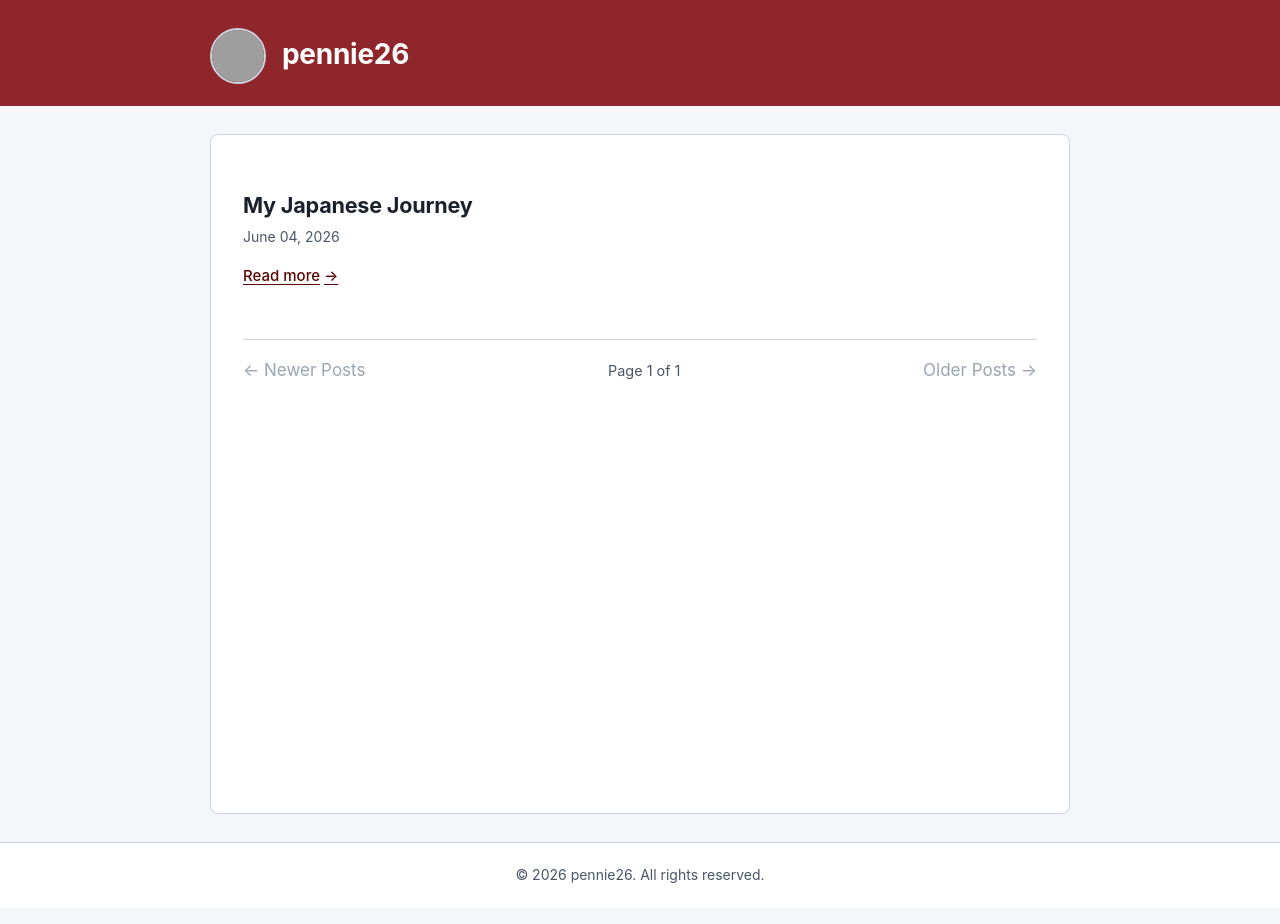
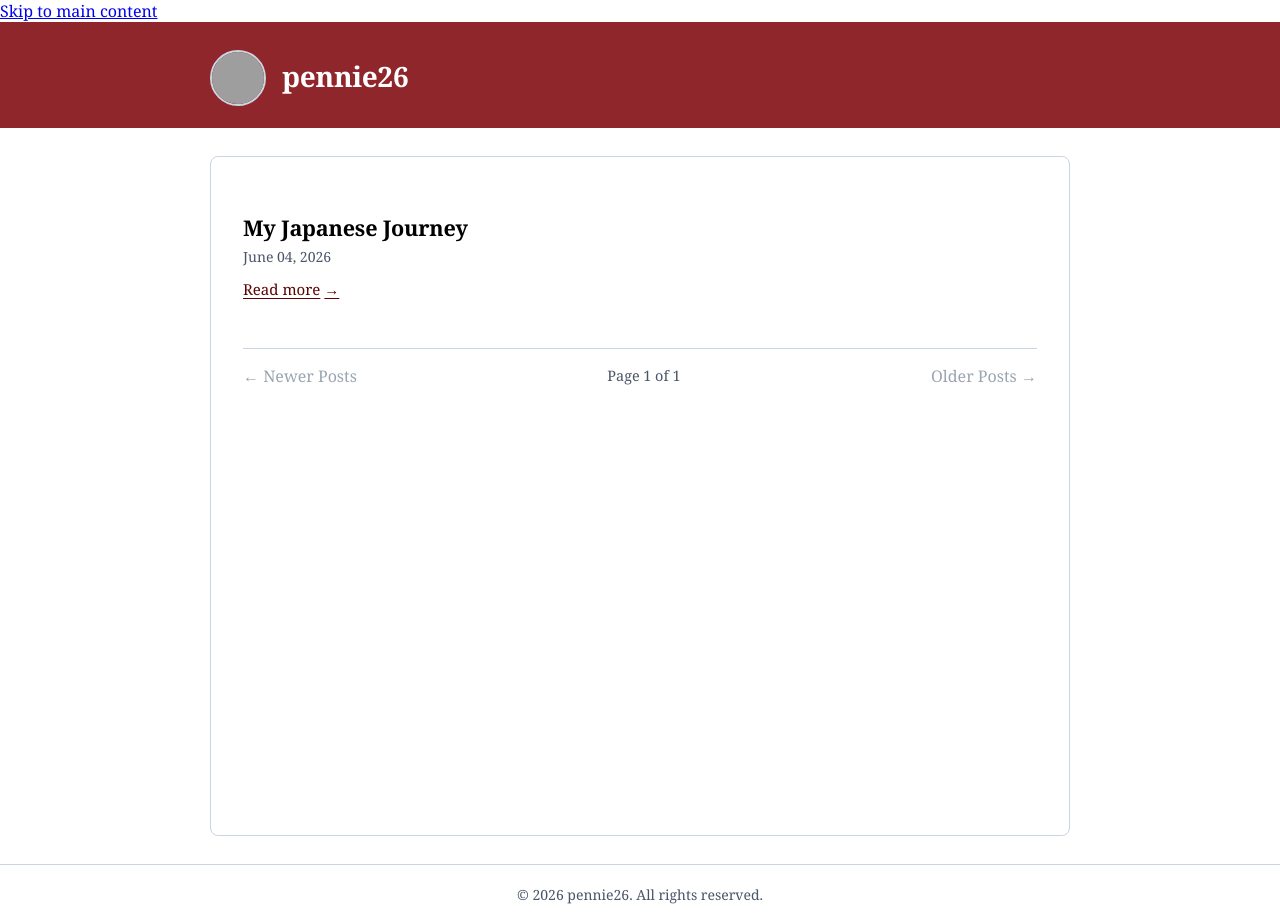
Before and after one commit to pennie26/pennie26.github.io, a Jekyll site: the page built from index.html, in a window 1280 px wide. Built offline with Jekyll 4.4.1, drawn with Linux system fonts in a browser that asks for light colours; the list of posts is cut into pages by our own code; grey boxes are pictures that could not be loaded.

Commit message:
Update style.css

```diff
--- a/assets/css/style.css
+++ b/assets/css/style.css
@@ -29,9 +29,8 @@ html {
 }
 
 body {
-  font-family:
-    -apple-system, BlinkMacSystemFont, "Segoe UI", Roboto, Oxygen, Ubuntu,
-    Cantarell, sans-serif;
+    font-family: 'Merriweather', Georgia, serif;
+}
   font-size: 1.0625rem; /* 17px */
   line-height: 1.75;
   color: var(--text);
```
